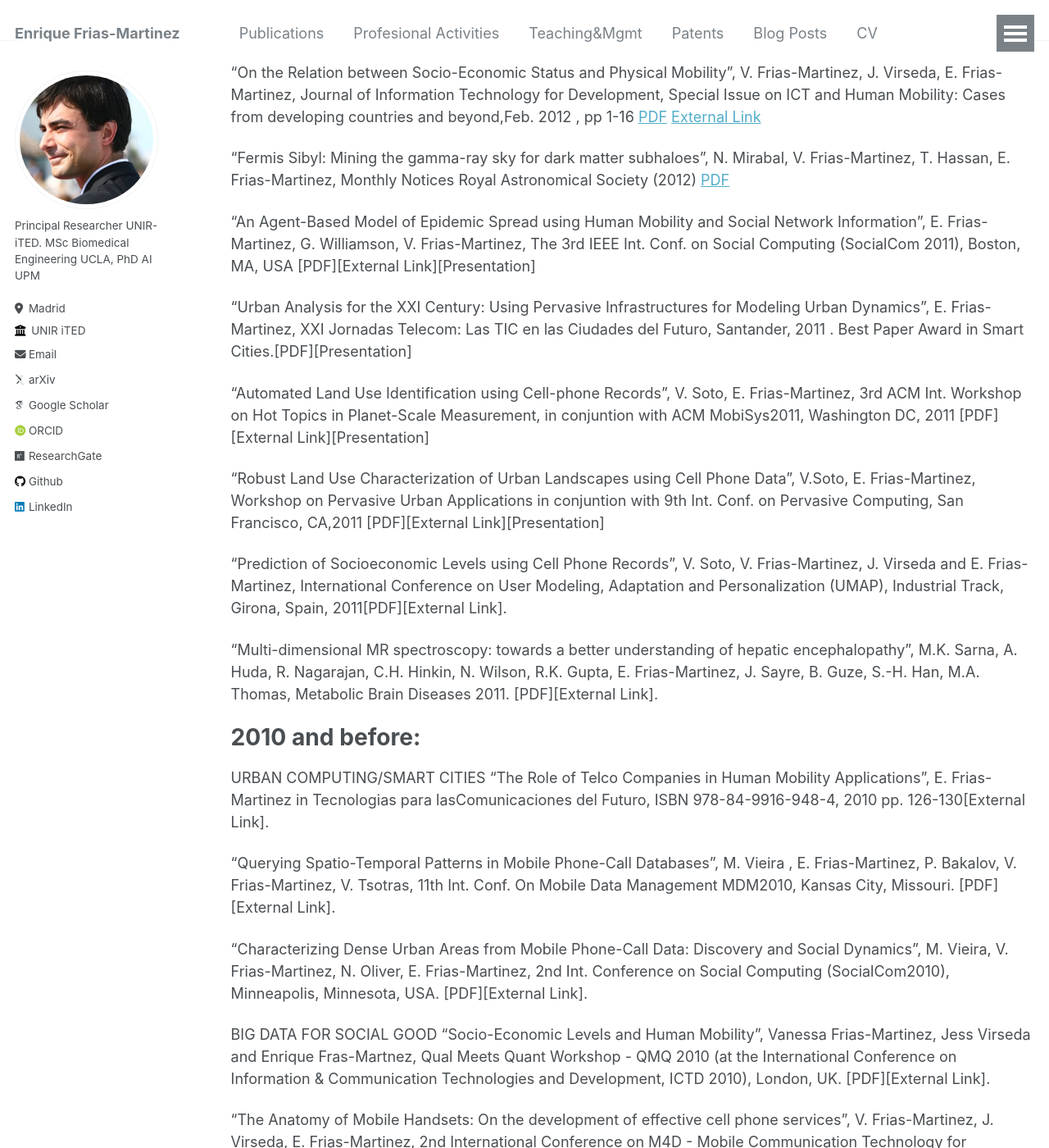
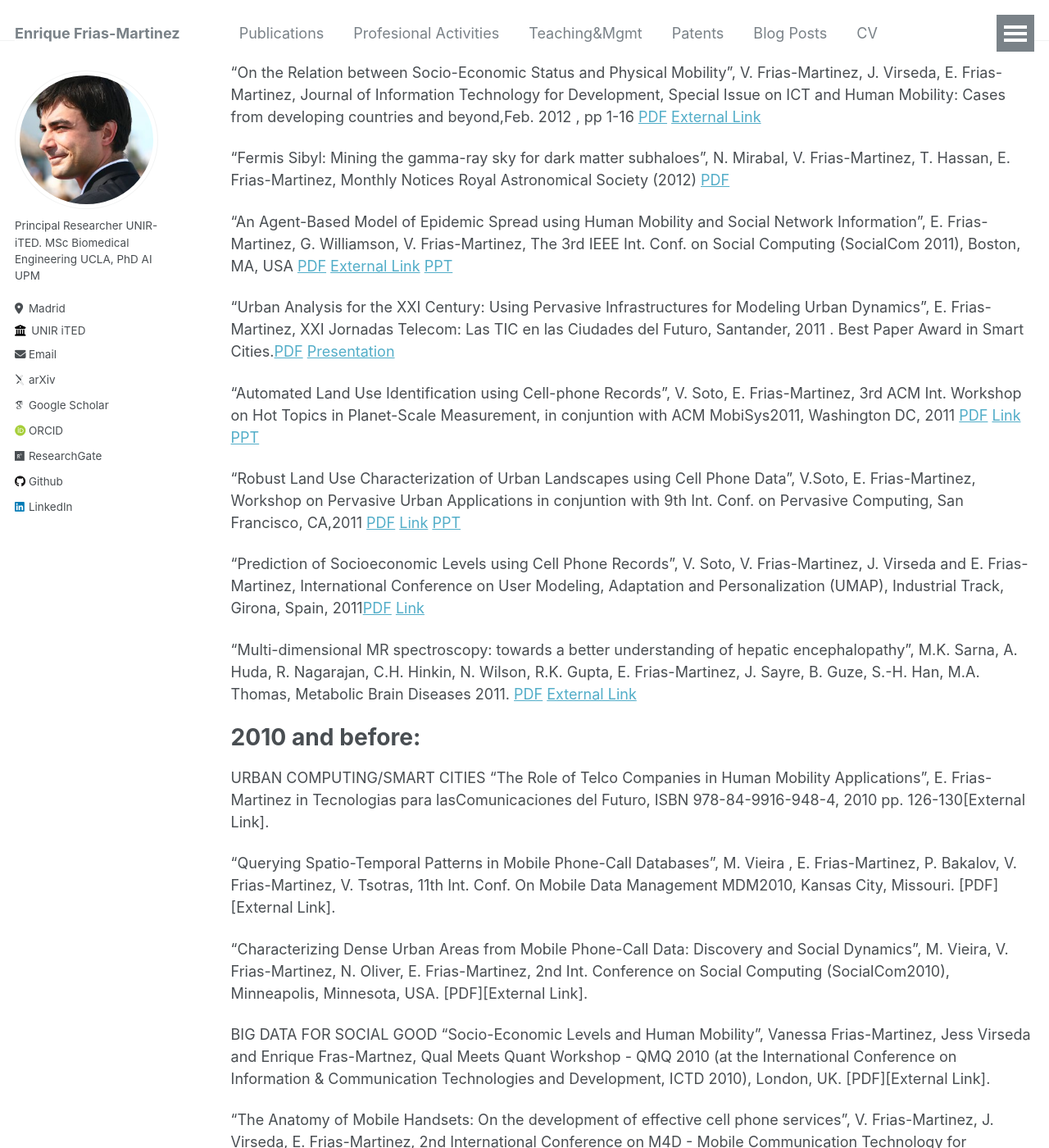
Before and after one commit to ENriqueFRiasM/enriquefriasm.github.io, a Jekyll site: the page built from _pages/publications.md, in a window 1280 px wide and 1400 px high, scrolled down 6043 px. Shown: the whole window at 82% size. Built offline with Jekyll 4.4.1, drawn with Linux system fonts in a browser that asks for light colours; some web fonts are replaced; some of the changed text lies outside the part shown.

Commit message:
Update publications.md

```diff
--- a/_pages/publications.md
+++ b/_pages/publications.md
@@ -147,17 +147,17 @@ EPJ data science 11 (1), 53, 2022 [LINK](https://link.springer.com/content/pdf/1
 
 "Fermis Sibyl: Mining the gamma-ray sky for dark matter subhaloes", N. Mirabal, V. Frias-Martinez, T. Hassan, E. Frias-Martinez, Monthly Notices Royal Astronomical Society (2012) [PDF](https://arxiv.org/abs/1205.4825)
 
-"An Agent-Based Model of Epidemic Spread using Human Mobility and Social Network Information", E. Frias-Martinez, G. Williamson, V. Frias-Martinez, The 3rd IEEE Int. Conf. on Social Computing (SocialCom 2011), Boston, MA, USA [PDF][External Link][Presentation]
+"An Agent-Based Model of Epidemic Spread using Human Mobility and Social Network Information", E. Frias-Martinez, G. Williamson, V. Frias-Martinez, The 3rd IEEE Int. Conf. on Social Computing (SocialCom 2011), Boston, MA, USA [PDF](https://enriquefriasm.github.io/files/socialcom.32892515.pdf) [External Link](https://ieeexplore.ieee.org/document/6113095) [PPT](https://www.slideshare.net/efrias/an-agentbased-model-of-epidemic-spread-using-human-mobility-and-social-network-information)
 
-"Urban Analysis for the XXI Century: Using Pervasive Infrastructures for Modeling Urban Dynamics", E. Frias-Martinez, XXI Jornadas Telecom: Las TIC en las Ciudades del Futuro, Santander, 2011 . Best Paper Award in Smart Cities.[PDF][Presentation]
+"Urban Analysis for the XXI Century: Using Pervasive Infrastructures for Modeling Urban Dynamics", E. Frias-Martinez, XXI Jornadas Telecom: Las TIC en las Ciudades del Futuro, Santander, 2011 . Best Paper Award in Smart Cities.[PDF](https://enriquefriasm.github.io/files/1569458385.18873950.pdf) [Presentation](https://www.slideshare.net/efrias/urban-analysis-for-the-xxi-century-using-pervasive-infrastructures-for-modeling-urban-dynamics-10326908)
 
-"Automated Land Use Identification using Cell-phone Records", V. Soto, E. Frias-Martinez, 3rd ACM Int. Workshop on Hot Topics in Planet-Scale Measurement, in conjuntion with ACM MobiSys2011, Washington DC, 2011 [PDF][External Link][Presentation]
+"Automated Land Use Identification using Cell-phone Records", V. Soto, E. Frias-Martinez, 3rd ACM Int. Workshop on Hot Topics in Planet-Scale Measurement, in conjuntion with ACM MobiSys2011, Washington DC, 2011 [PDF](https://enriquefriasm.github.io/files/hot12-soto.14592918.pdf)  [Link](https://dl.acm.org/doi/10.1145/2000172.2000179) [PPT](https://www.slideshare.net/slideshow/automated-land-use-identification-using-call-detail-records/10326321)
 
-"Robust Land Use Characterization of Urban Landscapes using Cell Phone Data", V.Soto, E. Frias-Martinez, Workshop on Pervasive Urban Applications in conjuntion with 9th Int. Conf. on Pervasive Computing, San Francisco, CA,2011 [PDF][External Link][Presentation]
+"Robust Land Use Characterization of Urban Landscapes using Cell Phone Data", V.Soto, E. Frias-Martinez, Workshop on Pervasive Urban Applications in conjuntion with 9th Int. Conf. on Pervasive Computing, San Francisco, CA,2011 [PDF](https://enriquefriasm.github.io/files/purba2011_submission_3.162113134.pdf) [Link](https://dl.acm.org/doi/abs/10.1145/2000172.2000179) [PPT](https://www.slideshare.net/efrias/robust-land-use-characterization-of-urban-landscapes-using-cell-phone-data)
 
-"Prediction of Socioeconomic Levels using Cell Phone Records", V. Soto, V. Frias-Martinez, J. Virseda and E. Frias-Martinez, International Conference on User Modeling, Adaptation and Personalization (UMAP), Industrial Track, Girona, Spain, 2011[PDF][External Link].
+"Prediction of Socioeconomic Levels using Cell Phone Records", V. Soto, V. Frias-Martinez, J. Virseda and E. Frias-Martinez, International Conference on User Modeling, Adaptation and Personalization (UMAP), Industrial Track, Girona, Spain, 2011[PDF](https://enriquefriasm.github.io/files/umap2011.14593056.pdf) [Link](https://dl.acm.org/doi/10.5555/2021855.2021893)
 
-"Multi-dimensional MR spectroscopy: towards a better understanding of hepatic encephalopathy", M.K. Sarna, A. Huda, R. Nagarajan, C.H. Hinkin, N. Wilson, R.K. Gupta, E. Frias-Martinez, J. Sayre, B. Guze, S.-H. Han, M.A. Thomas, Metabolic Brain Diseases 2011. [PDF][External Link].
+"Multi-dimensional MR spectroscopy: towards a better understanding of hepatic encephalopathy", M.K. Sarna, A. Huda, R. Nagarajan, C.H. Hinkin, N. Wilson, R.K. Gupta, E. Frias-Martinez, J. Sayre, B. Guze, S.-H. Han, M.A. Thomas, Metabolic Brain Diseases 2011. [PDF](https://enriquefriasm.github.io/files/MetabBrainDis2011earlyviewSarmaetal.3533006.pdf) [External Link](https://link.springer.com/article/10.1007/s11011-011-9250-1)
 
 # 2010 and before:
 
```
Also changed, not shown: other parts of _pages/publications.md (+1 -1 lines).
